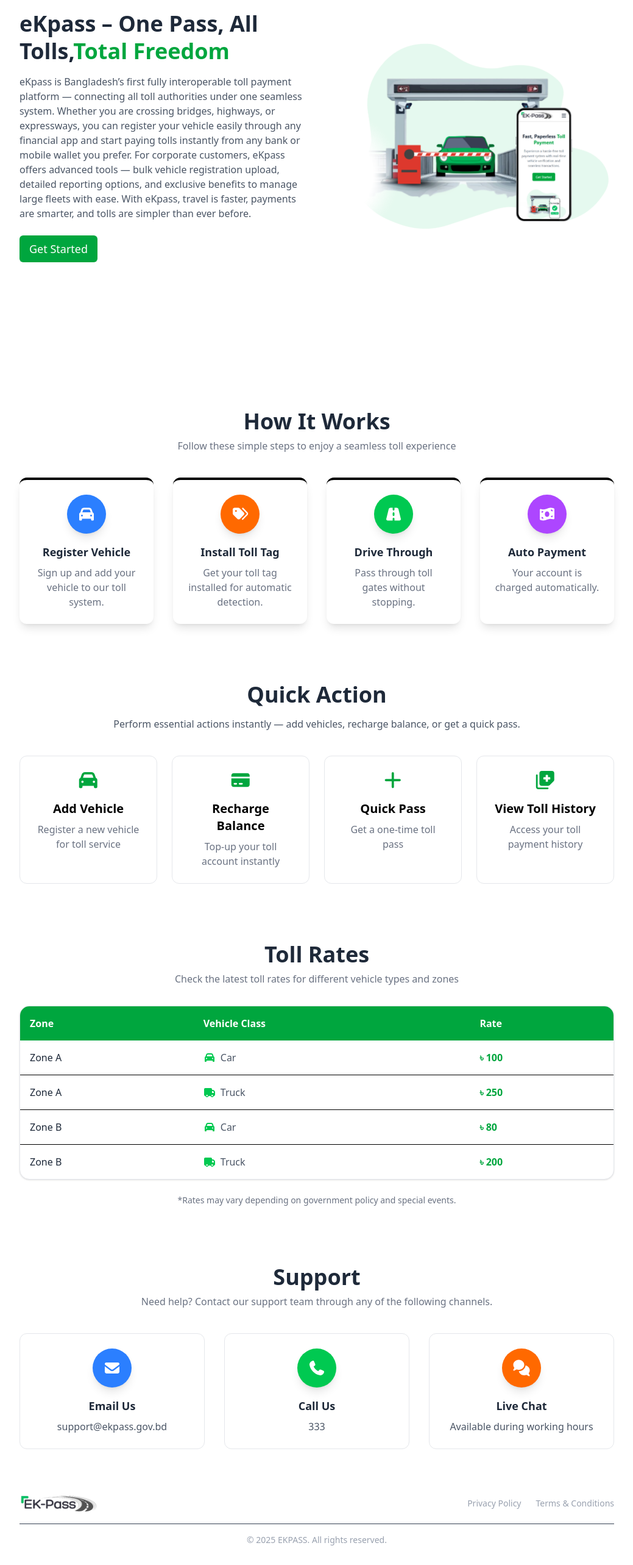
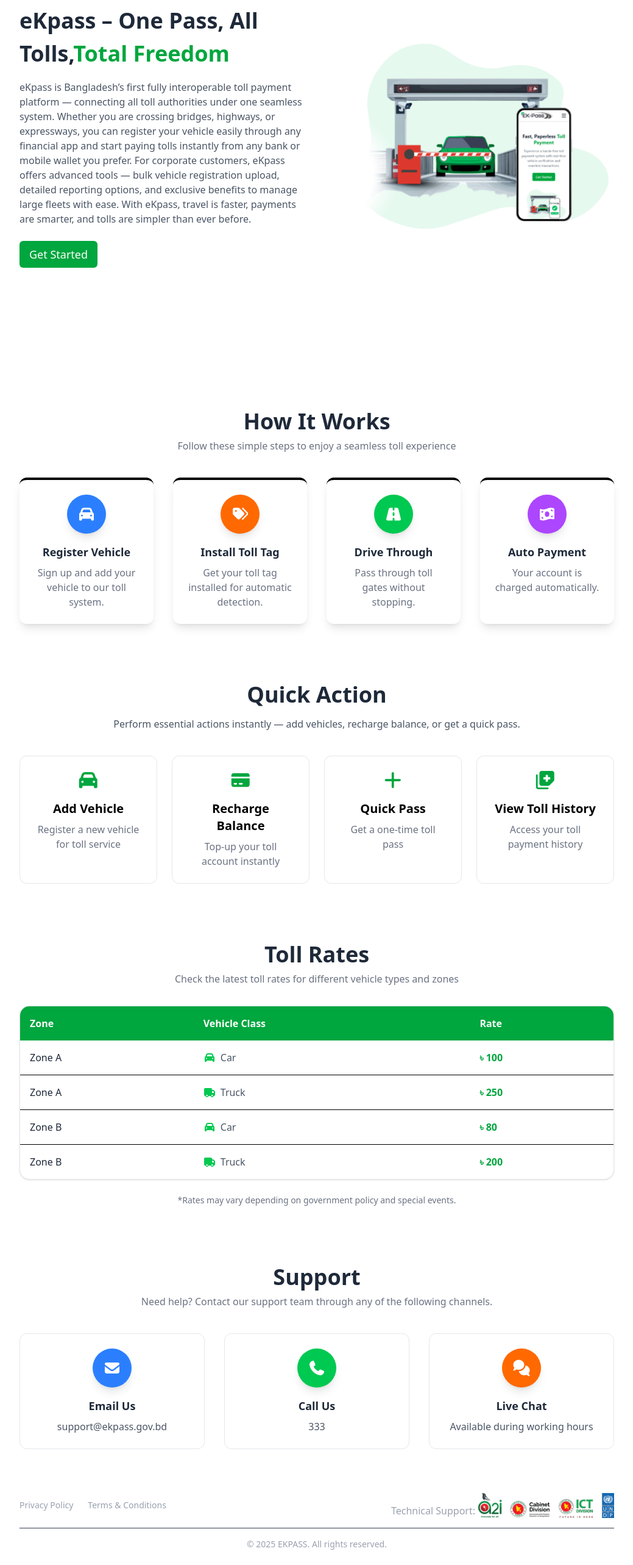
Before and after one commit to antorntech/ekpass-front, a React (Vite) app: page / in a window 1280 px wide. Shown: the part 225-2791 px from the top of the page at 61% size, without its empty margins (120-1159 px from the left). Built offline with nearby package versions, Linux system fonts and the light colour scheme.

Commit message:
add some update

```diff
--- a/src/pages/landing/banner/Banner.jsx
+++ b/src/pages/landing/banner/Banner.jsx
@@ -11,7 +11,7 @@
       <div className="container mx-auto px-6 flex flex-col md:flex-row items-center gap-10">
         {/* Left Content */}
         <div className="flex-1 text-center md:text-left">
-          <h1 className="text-3xl md:text-4xl font-bold text-gray-800 leading-tight">
+          <h1 className="text-3xl md:text-4xl font-bold text-gray-800 leading-[1.5]">
             <Trans
               i18nKey="banner.title"
               components={{ green: <span className="text-green-600" /> }}
--- a/src/shared/Footer.jsx
+++ b/src/shared/Footer.jsx
@@ -6,9 +6,6 @@
       <div className="container mx-auto px-6">
         {/* Top Section */}
         <div className="flex flex-col md:flex-row justify-between items-center gap-4">
-          {/* Logo */}
-          <img src="/assets/logo-1.png" alt="logo" className="w-32" />
-
           {/* Links */}
           <div className="flex space-x-6 text-sm">
             <a href="/privacy-policy" className="hover:text-green-500">
@@ -17,6 +14,11 @@
             <a href="/terms-and-conditions" className="hover:text-green-500">
               Terms & Conditions
             </a>
+          </div>
+          <div className="flex items-end gap-1">
+            <p>Technical Support:</p>
+            {/* Logo */}
+            <img src="/assets/np-logo-set.png" alt="logo" className="w-56" />
           </div>
         </div>
 
--- a/src/shared/LandingHeader.jsx
+++ b/src/shared/LandingHeader.jsx
@@ -12,8 +12,8 @@
   const { t, i18n } = useTranslation();
 
   const myMenus = [
+    { name: t("landingheader.how_it_works"), path: "how-it-works" },
     { name: t("landingheader.quick_action"), path: "quick-action" },
-    { name: t("landingheader.how_it_works"), path: "how-it-works" },
     { name: t("landingheader.toll_rate"), path: "toll-rate" },
     { name: t("landingheader.support"), path: "support" },
   ];
```
Also changed, not shown: public/assets/np-logo-set.png (added).
